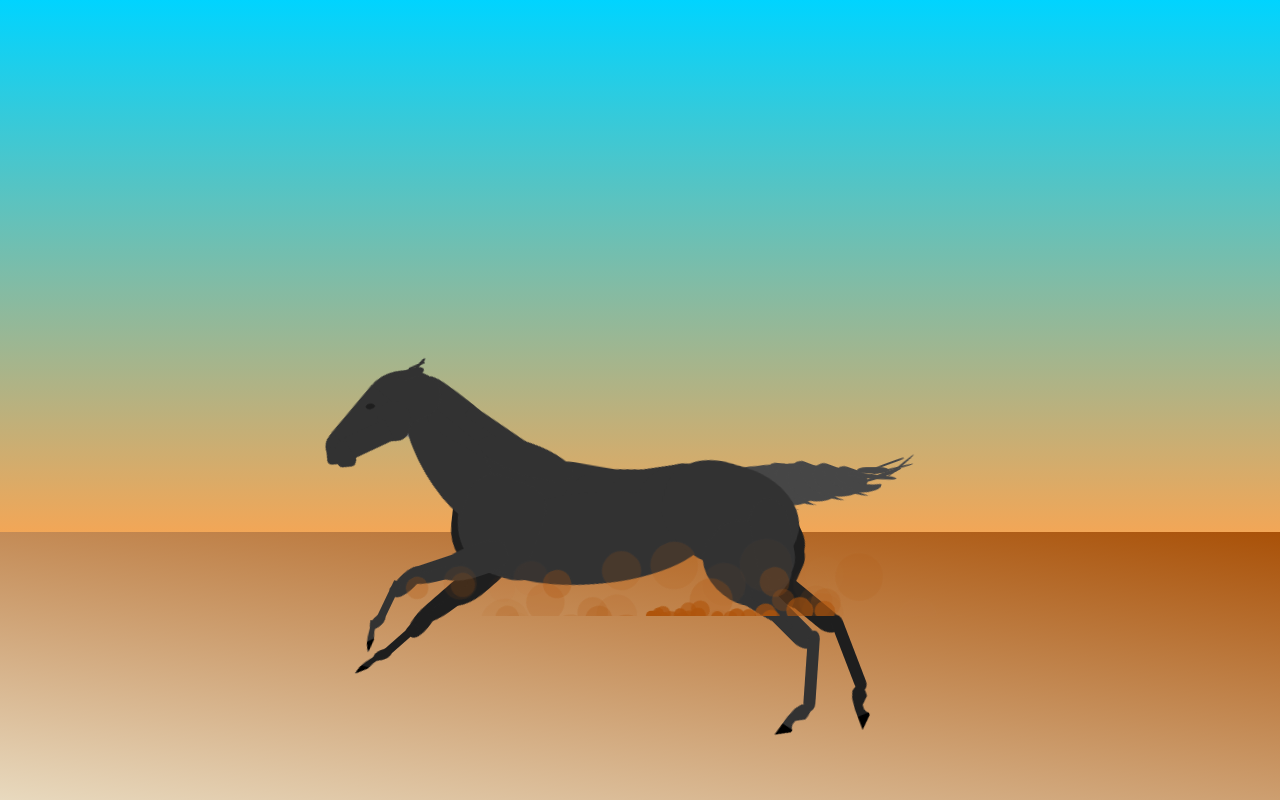
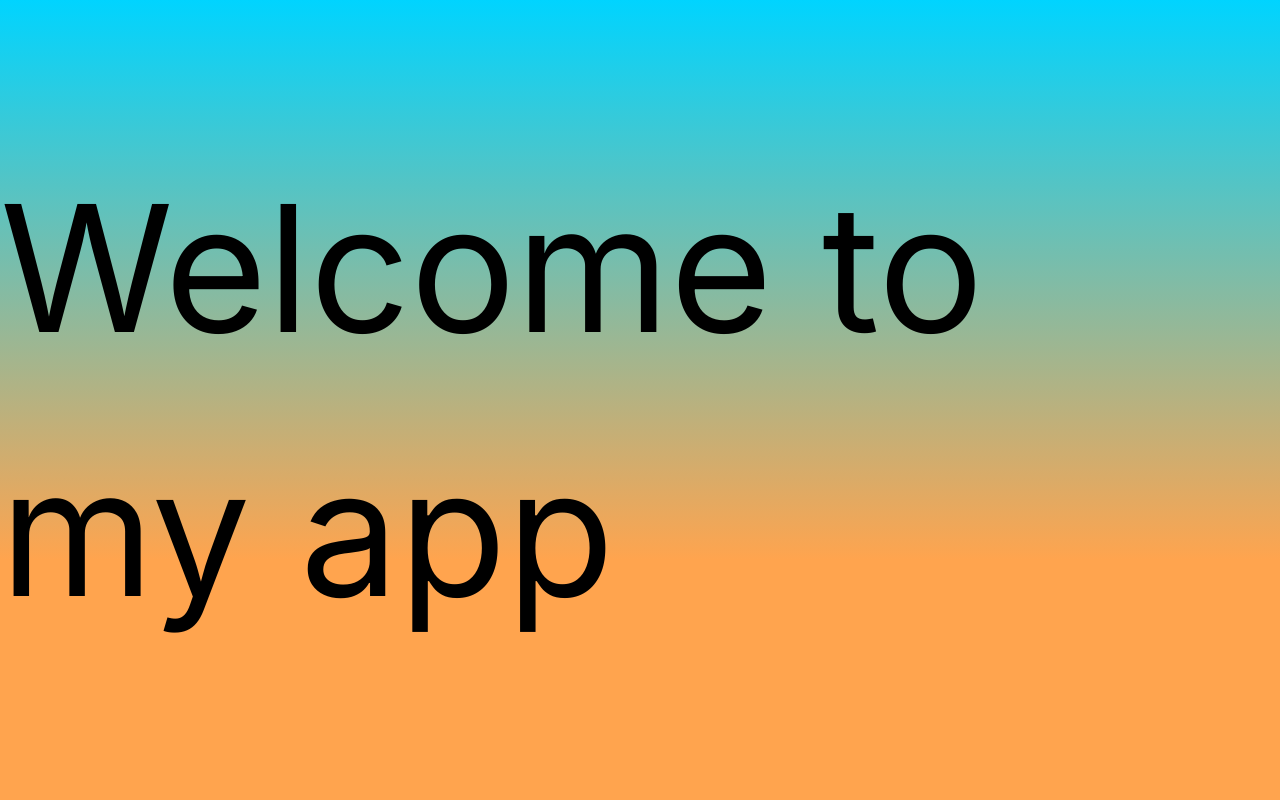
Before and after one commit to AchyutPL/bun-ci-docker-next, a Next.js app: page / in a window 1280 px wide. Built offline with nearby package versions, Linux system fonts and the light colour scheme.

Commit message:
removed horse

```diff
--- a/src/app/page.tsx
+++ b/src/app/page.tsx
@@ -1,181 +1,7 @@
 export default async function Home() {
     return (
         <main className="">
-            <input type="checkbox" id="toggle" />
-            <label htmlFor="toggle">
-                <div className="floor"></div>
-
-                <div className="🐴 animate">
-                    <div className="front-leg right">
-                        <div className="shoulder">
-                            <div className="upper">
-                                <div className="knee">
-                                    <div className="lower">
-                                        <div className="ankle">
-                                            <div className="foot">
-                                                <div className="hoof"></div>
-                                            </div>
-                                        </div>
-                                    </div>
-                                </div>
-                            </div>
-                        </div>
-                    </div>
-                    <div className="back-leg right">
-                        <div className="top">
-                            <div className="thigh">
-                                <div className="lower-leg">
-                                    <div className="foot">
-                                        <div className="hoof"></div>
-                                    </div>
-                                </div>
-                            </div>
-                        </div>
-                    </div>
-                    <div className="tail">
-                        <div className="nub">
-                            <div className="section">
-                                <div className="section">
-                                    <div className="section">
-                                        <div className="section">
-                                            <div className="section">
-                                                <div className="section last">
-                                                </div>
-                                            </div>
-                                        </div>
-                                    </div>
-                                </div>
-                            </div>
-                        </div>
-                    </div>
-                    <div className="body">
-                        <div className="section">
-                            <div className="section">
-                                <div className="section">
-                                    <div className="section">
-                                        <div className="section last">
-                                        </div>
-                                    </div>
-                                </div>
-                            </div>
-                        </div>
-                        <div className="back-side"></div>
-                    </div>
-
-                    <div className="neck">
-                        <div className="under"></div>
-                        <div className="front"></div>
-                        <div className="base"></div>
-                        <div className="top"></div>
-                        <div className="shoulder"></div>
-                    </div>
-                    <div className="front-leg left">
-                        <div className="shoulder">
-                            <div className="upper">
-                                <div className="knee">
-                                    <div className="lower">
-                                        <div className="ankle">
-                                            <div className="foot">
-                                                <div className="hoof"></div>
-                                            </div>
-                                        </div>
-                                    </div>
-                                </div>
-                            </div>
-                        </div>
-                    </div>
-
-                    <div className="back-leg left">
-                        <div className="top">
-                            <div className="thigh">
-                                <div className="lower-leg">
-                                    <div className="foot">
-                                        <div className="hoof"></div>
-                                    </div>
-                                </div>
-                            </div>
-                        </div>
-                    </div>
-
-                    <div className="head">
-                        <div className="skull"></div>
-                        <div className="nose"></div>
-                        <div className="face"></div>
-                        <div className="lip"></div>
-                        <div className="jaw"></div>
-                        <div className="chin"></div>
-                        <div className="ear"></div>
-                        <div className="eye"></div>
-                    </div>
-                </div>
-
-                <div className="dust front">
-                    <div className="particle"></div>
-                    <div className="particle"></div>
-                    <div className="particle"></div>
-                    <div className="particle"></div>
-                    <div className="particle"></div>
-                    <div className="particle"></div>
-                    <div className="particle"></div>
-                    <div className="particle"></div>
-                    <div className="particle"></div>
-                    <div className="particle"></div>
-                    <div className="particle"></div>
-                    <div className="particle"></div>
-                    <div className="particle"></div>
-                    <div className="particle"></div>
-                    <div className="particle"></div>
-                    <div className="particle"></div>
-                    <div className="particle"></div>
-                    <div className="particle"></div>
-                    <div className="particle"></div>
-                    <div className="particle"></div>
-                    <div className="particle"></div>
-                    <div className="particle"></div>
-                    <div className="particle"></div>
-                    <div className="particle"></div>
-                    <div className="particle"></div>
-                    <div className="particle"></div>
-                    <div className="particle"></div>
-                    <div className="particle"></div>
-                    <div className="particle"></div>
-                    <div className="particle"></div>
-                </div>
-                <div className="dust back">
-                    <div className="particle"></div>
-                    <div className="particle"></div>
-                    <div className="particle"></div>
-                    <div className="particle"></div>
-                    <div className="particle"></div>
-                    <div className="particle"></div>
-                    <div className="particle"></div>
-                    <div className="particle"></div>
-                    <div className="particle"></div>
-                    <div className="particle"></div>
-                    <div className="particle"></div>
-                    <div className="particle"></div>
-                    <div className="particle"></div>
-                    <div className="particle"></div>
-                    <div className="particle"></div>
-                    <div className="particle"></div>
-                    <div className="particle"></div>
-                    <div className="particle"></div>
-                    <div className="particle"></div>
-                    <div className="particle"></div>
-                    <div className="particle"></div>
-                    <div className="particle"></div>
-                    <div className="particle"></div>
-                    <div className="particle"></div>
-                    <div className="particle"></div>
-                    <div className="particle"></div>
-                    <div className="particle"></div>
-                    <div className="particle"></div>
-                    <div className="particle"></div>
-                    <div className="particle"></div>
-                </div>
-
-
-            </label>
+           Welcome to my app
         </main>
     );
 }
```
